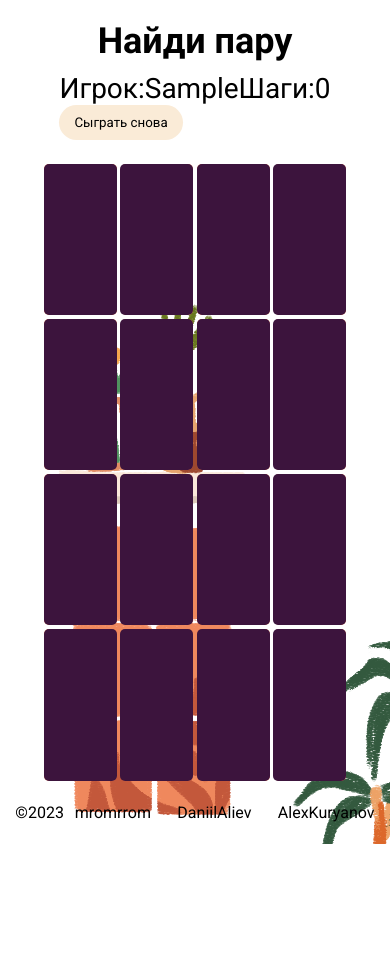
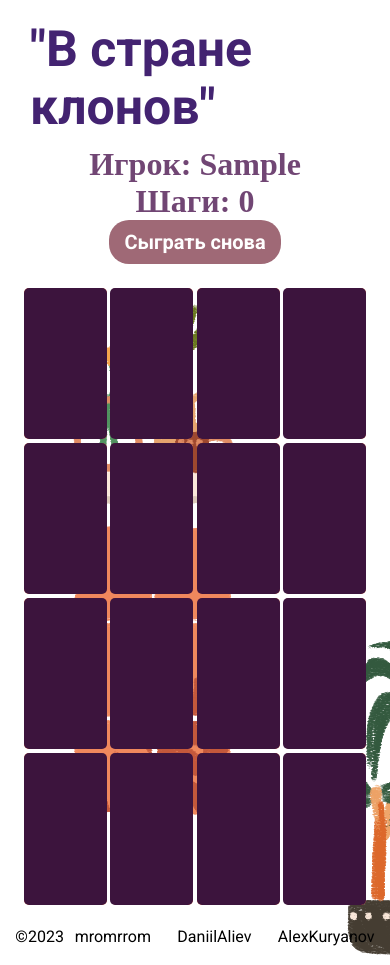
Before and after one commit to AlexKuryanov/game-42, a React (Vite) app: page /login in a window 390 px wide. Both pictures are taken after typing "Sample" into the empty fields and a click on the button "Начать игру!". Before the commit the page ends 844 px from the top, so only its background shows below. Built offline with nearby package versions, Linux system fonts and the light colour scheme.

Commit message:
commit styles

```diff
--- a/src/components/Display.jsx
+++ b/src/components/Display.jsx
@@ -6,9 +6,11 @@ const Display = () => {
   const { stepsNumber, setModalActive } = useStateContext();
 
   return (
+    <div className="info-container">
       <div className="score">
-      Игрок:<span className="user">{user}</span>
-      Шаги:<span className="steps">{stepsNumber}</span>
+        Игрок: <span className="user">{user}</span> <br />
+        Шаги: <span className="steps">{stepsNumber}</span>
+      </div>
       <button
       className="btn btn-replay"
       onClick={() => setModalActive("replay")}
--- a/src/components/Header.jsx
+++ b/src/components/Header.jsx
@@ -4,7 +4,7 @@ const Header = () => {
   return (
     <header className="header">
       <div className="wrapper header-wrapper">
-        <h1 className="header-title">Найди пару</h1>
+        <h1 className="header-title">{`"В стране клонов"`}</h1>
         <Display />
       </div>
     </header>
--- a/src/style.css
+++ b/src/style.css
@@ -37,7 +37,28 @@ body{
 .header-title {
   font-family: Roboto, sans-serif;
   font-weight: 700;
-  font-size: 36px;
+  font-size: 50px;
+  color: #432371;
+}
+
+.info-container {
+  display: flex;
+  flex-wrap: wrap;
+  max-width: 500px;
+  width: 100%;
+  justify-content: space-between;
+  align-items: center;
+}
+
+.info-container > div {
+  color: #714674;
+  text-align: center;
+  font-family: Roboto Slab;
+  font-size: 32px;
+  font-style: normal;
+  font-weight: 700;
+  line-height: normal;
+  text-align: left;
 }
 
 .name {
@@ -160,6 +181,13 @@ body{
   border-radius: 20px;
 }
 
+.btn-replay {
+  background-color: #9F6976;
+  font-size: 20px;
+  color: #FFF;
+  font-weight: 700;
+}
+
 .footer {
   width: 100%;
   padding: 20px 0;
@@ -248,3 +276,27 @@ body{
   background-color: #432371;
   border-radius: 100px;
 }
+
+@media (max-width: 560px) {
+  .cards-list {
+    padding: 0 20px;
+  }
+
+  .info-container {
+    display: flex;
+    flex-wrap: wrap;
+    justify-content: center;
+    align-items: center;
+  }
+
+  .info-container > div {
+    color: #714674;
+    text-align: center;
+    font-family: Roboto Slab;
+    font-size: 32px;
+    font-style: normal;
+    font-weight: 700;
+    line-height: normal;
+    text-align: center;
+  }
+}
```
Lines whose indentation alone changed are shown as unchanged.
